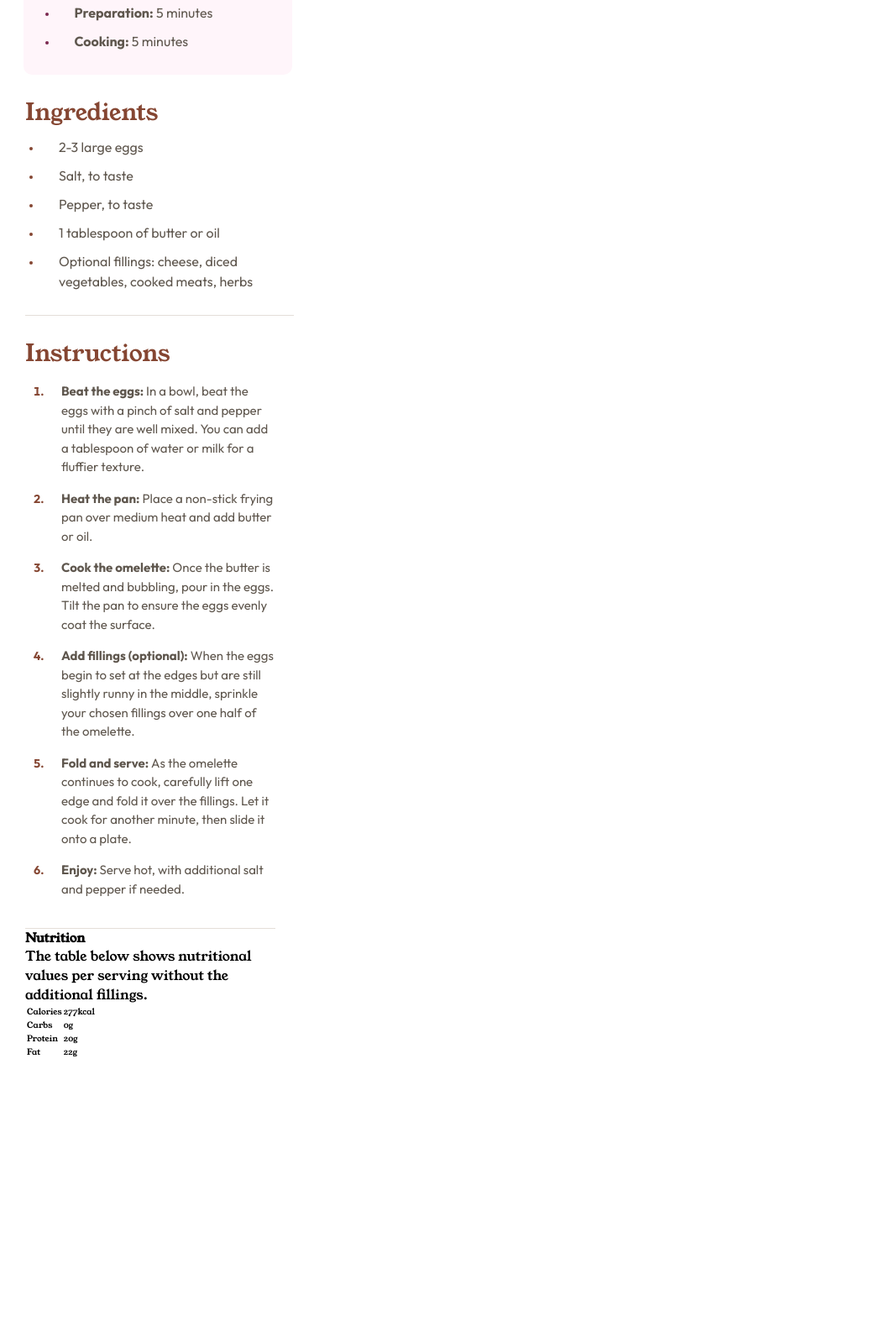
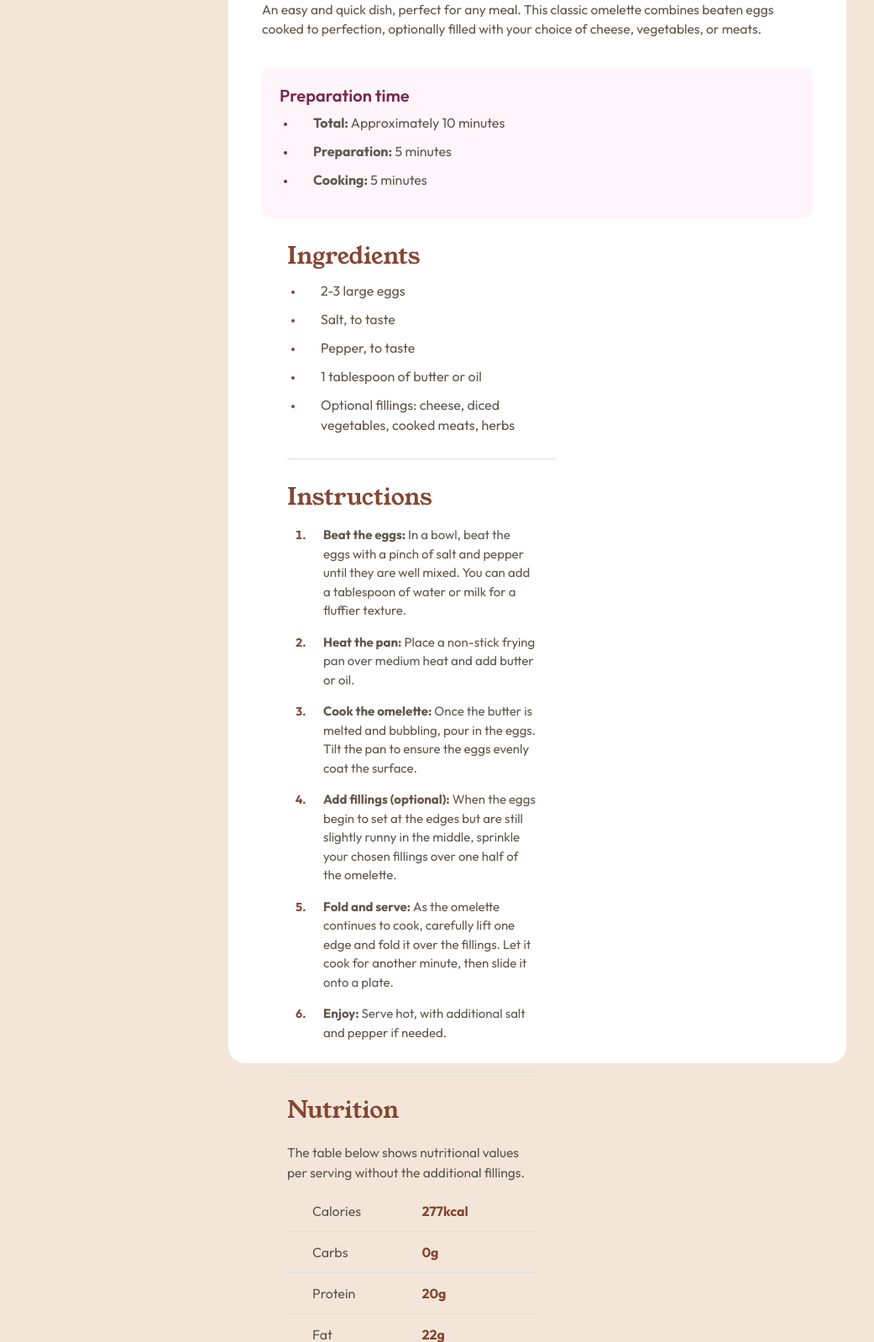
Before and after one commit to Makkatlahi/recipe-page_webdevmentor, a plain HTML site: page index.html in a window 1280 px wide. Shown: the part 567-2165 px from the top of the page at 84% size, without its empty margins (0-1041 px from the left). Before the commit the page ends 1829 px from the top, so only its background shows below. Drawn offline with Linux system fonts and the light colour scheme.

Commit message:
Update ingredients and instructions for clarity; enhance nutrition section styles

```diff
--- a/index.html
+++ b/index.html
@@ -43,48 +43,47 @@
           <h2 class="ingredients__title">Ingredients</h2>
           <ul class="ingredients__list">
             <li class="ingredients__list-item">2-3 large eggs</li>
+            <li class="ingredients__list-item">Salt, to taste</li>
+            <li class="ingredients__list-item">Pepper, to taste</li>
+
             <li class="ingredients__list-item">
-              Salt, to taste
-              </li>
-              <li class="ingredients__list-item">
-                Pepper, to taste
+              1 tablespoon of butter or oil
             </li>
-              </li>
             <li class="ingredients__list-item">
-              1 tablespoon of butter or oil </li>
-              <li class="ingredients__list-item">Optional fillings: cheese, diced
-                vegetables, cooked meats, herbs
-              </li>
+              Optional fillings: cheese, diced vegetables, cooked meats, herbs
+            </li>
           </ul>
         </section>
         <section class="instructions">
           <h2 class="instructions__title">Instructions</h2>
           <ol class="instructions__list">
             <li class="instructions__list-item">
-              <b>Beat the eggs: </b>In a bowl, beat the eggs with a pinch of salt and
-              pepper until they are well mixed. You can add a tablespoon of
-              water or milk for a fluffier texture.
+              <b>Beat the eggs: </b>In a bowl, beat the eggs with a pinch of
+              salt and pepper until they are well mixed. You can add a
+              tablespoon of water or milk for a fluffier texture.
             </li>
             <li class="instructions__list-item">
-              <b>Heat the pan:</b> Place a non-stick frying pan over medium heat and
-              add butter or oil.
+              <b>Heat the pan:</b> Place a non-stick frying pan over medium heat
+              and add butter or oil.
             </li>
             <li class="instructions__list-item">
-              <b>Cook the omelette:</b> Once the butter is melted and bubbling, pour in
-              the eggs. Tilt the pan to ensure the eggs evenly coat the surface.
+              <b>Cook the omelette:</b> Once the butter is melted and bubbling,
+              pour in the eggs. Tilt the pan to ensure the eggs evenly coat the
+              surface.
             </li>
             <li class="instructions__list-item">
-              <b>Add fillings (optional):</b> When the eggs begin to set at the edges
-              but are still slightly runny in the middle, sprinkle your chosen
-              fillings over one half of the omelette.
+              <b>Add fillings (optional):</b> When the eggs begin to set at the
+              edges but are still slightly runny in the middle, sprinkle your
+              chosen fillings over one half of the omelette.
             </li>
             <li class="instructions__list-item">
-              <b>Fold and serve: </b>As the omelette continues to cook, carefully lift
-              one edge and fold it over the fillings. Let it cook for another
-              minute, then slide it onto a plate.
+              <b>Fold and serve: </b>As the omelette continues to cook,
+              carefully lift one edge and fold it over the fillings. Let it cook
+              for another minute, then slide it onto a plate.
             </li>
             <li class="instructions__list-item">
-              <b>Enjoy:</b> Serve hot, with additional salt and pepper if needed.
+              <b>Enjoy:</b> Serve hot, with additional salt and pepper if
+              needed.
             </li>
           </ol>
         </section>
--- a/style.css
+++ b/style.css
@@ -172,17 +172,109 @@ p {
     }
   }
   .nutrition {
+    margin-top: 3rem;
+    color: var(--Stone-600);
+    text-align: left;
+    padding-bottom: 1.5rem;
+    height: 33.5rem;
+
     .nutrition__title {
+      font-size: 2.8rem;
+      color: var(--Brown-800);
+      font-weight: 400;
+      margin-top: -0.5rem;
+      margin-bottom: 2rem;
     }
     .nutrition__description {
+      font-size: 1.56rem;
+      font-weight: 400;
+      font-family: var(--outfit);
+      line-height: 1.5;
+      width: 90%;
     }
     .nutrition__table {
-      .nutrition__row {
+      width: 93%;
+      height: 19.5rem;
+      border-collapse: collapse;
+      font-size: 1.6rem;
+      font-family: var(--outfit);
+      margin-top: 1rem;
+
+      .nutrition__label,
+      .nutrition__value {
+        text-align: left;
       }
       .nutrition__label {
+        padding-left: 3rem;
       }
+
+      .nutrition__row:not(:last-child) td,
+      .nutrition__table .nutrition__row:not(:last-child) th {
+        border-bottom: 1px solid var(--Stone-150);
+      }
+
       .nutrition__value {
+        padding-right: 2rem;
+        color: var(--Brown-800);
+        font-weight: bold;
       }
     }
   }
 }
+
+@media (min-width: 500px) and (max-width: 1580px) {
+  /* html {
+    font-size: 0.625rem;
+    font-family: var(--young-serif);
+  } */
+  body {
+    display: flex;
+    flex-direction: column;
+    align-items: center;
+    justify-content: center;
+    background-color: var(--Stone-100);
+  }
+  .container {
+    width: 73.6rem;
+    height: 171rem;
+    background-color: var(--White);
+    margin: 12.3rem 34.2rem;
+    gap: 2.4rem;
+    padding: 4rem;
+    border-radius: 2rem;
+    .container__img {
+      width: 65.6rem;
+      height: 30rem;
+      object-fit: cover;
+      margin-bottom: 0.1rem;
+      border-radius: 1.2rem;
+    }
+  }
+  .header {
+    display: flex;
+    flex-direction: column;
+    align-items: start;
+    padding-left: 0;
+
+    .header__title {
+      font-size: 4rem;
+    }
+    .header__prep {
+      width: 65.6rem;
+      height: 18rem;
+
+      .header__prep-list {
+        margin-left: 2rem;
+        margin-top: 0.8rem;
+        font-size: 1.6rem;
+        color: var(--Stone-600);
+      }
+      .header__prep-item {
+        display: list-item;
+        line-height: 1.5;
+        padding-left: 2rem;
+        width: 100%;
+      }
+    }
+  }
+}
```
